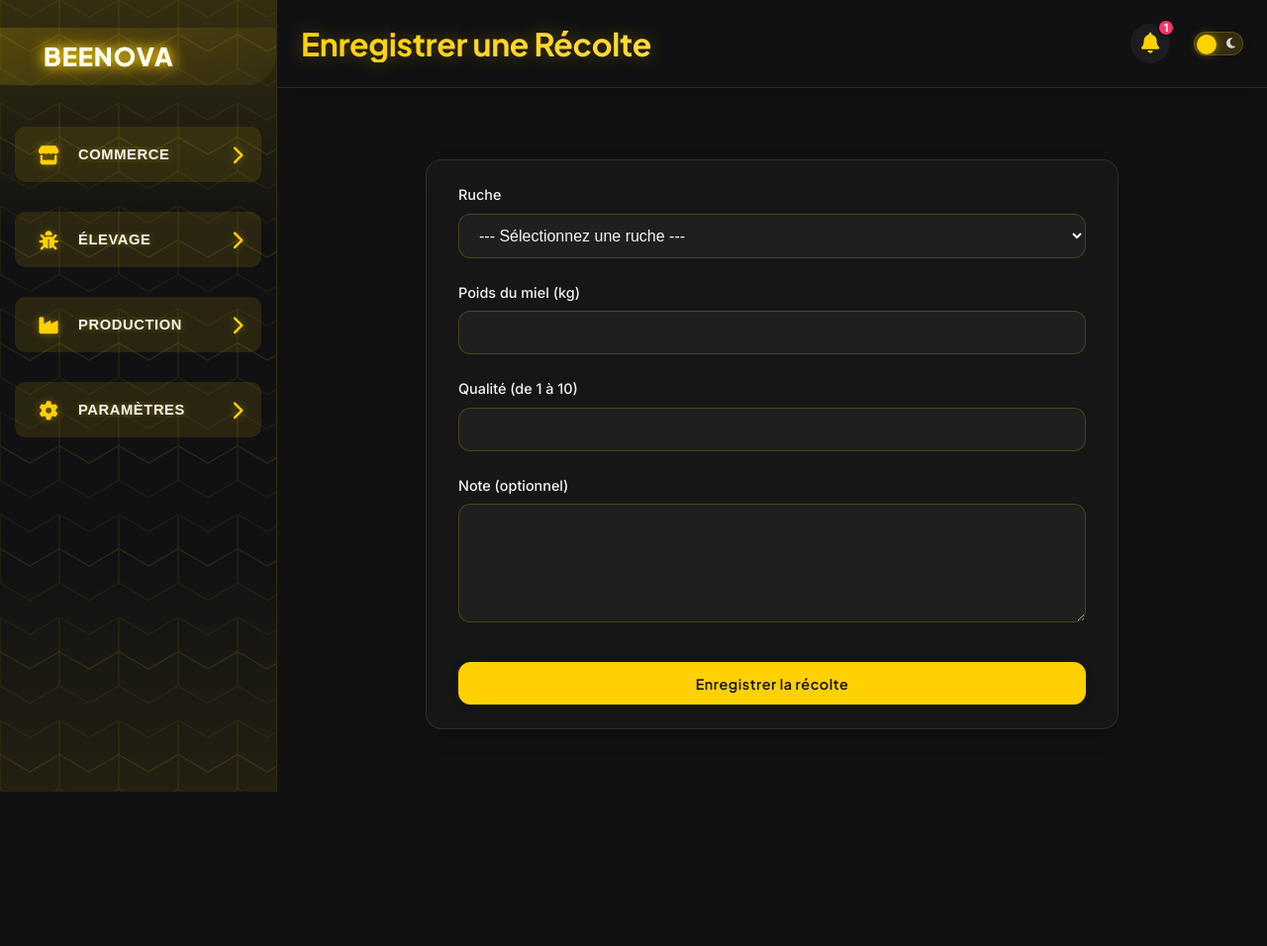
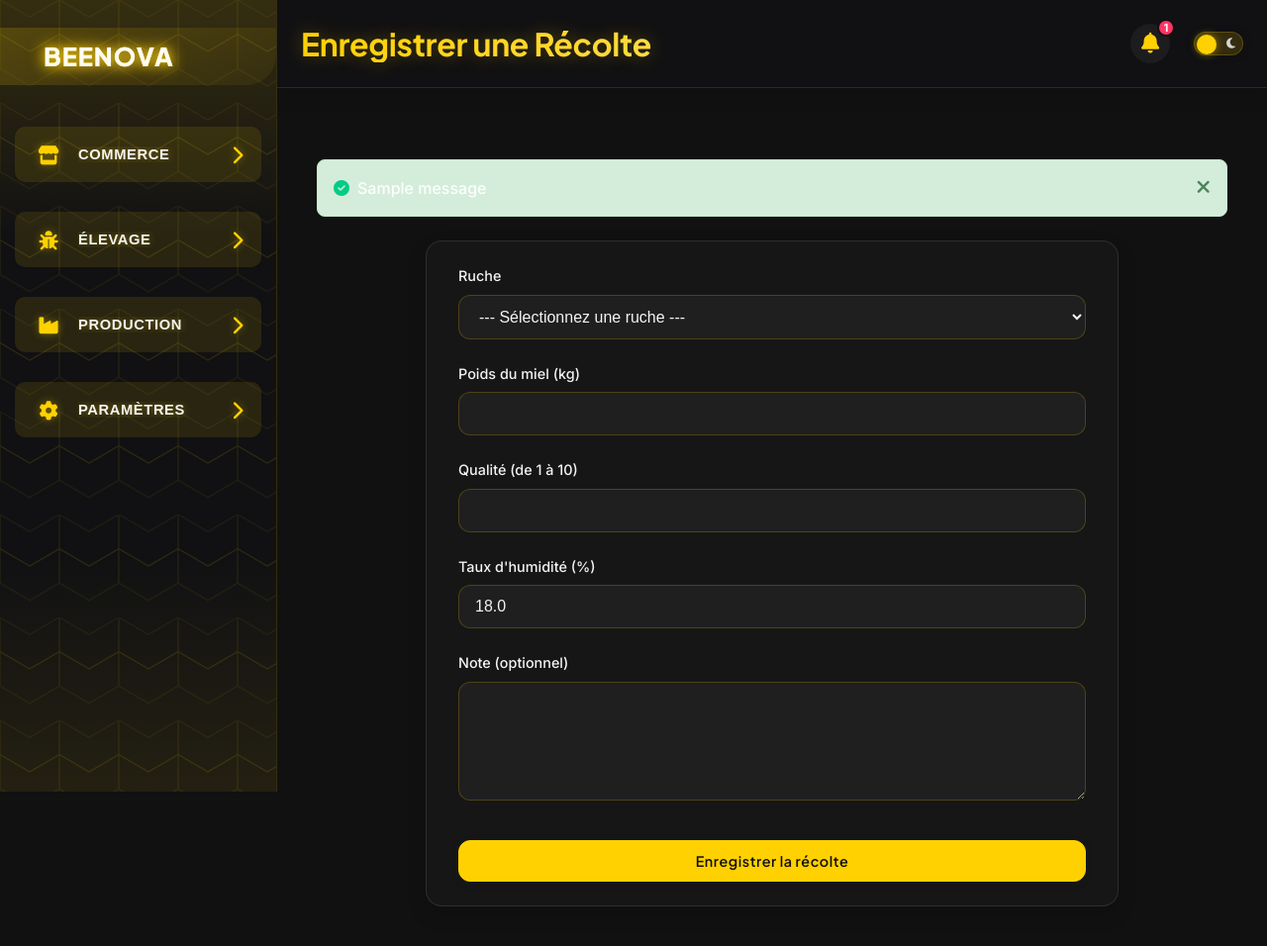
Before and after one commit to razherana/apiculture, a Django app: template projet/templates/production/recolte_form.html in a window 1280 px wide. Shown: the whole page at 99% size. Before the commit the page ends 800 px from the top, so only its background shows below. Run offline with Django 4.2, Linux system fonts and the light colour scheme; the template is opened without the code that fills it: most values are stand-ins (such as "Sample title", 1, 10 or a date in 2020); one stand-in notice (Sample message) is shown.

Commit message:
Recolte form integration

```diff
--- a/projet/templates/production/recolte_form.html
+++ b/projet/templates/production/recolte_form.html
@@ -3,6 +3,29 @@
 {% block page_header %}Enregistrer une Récolte{% endblock %}
 
 {% block content %}
+<!-- Messages d'erreur et de succès -->
+{% if messages %}
+    {% for message in messages %}
+        <div class="alert alert-{{ message.tags }} fade-up" role="alert" style="margin-bottom: 1.5rem;">
+            <div style="display: flex; align-items: center; gap: 0.5rem;">
+                {% if message.tags == 'success' %}
+                    <i class="fas fa-check-circle" style="color: var(--pollen-green);"></i>
+                {% elif message.tags == 'error' %}
+                    <i class="fas fa-exclamation-triangle" style="color: var(--queen-red);"></i>
+                {% elif message.tags == 'warning' %}
+                    <i class="fas fa-exclamation-circle" style="color: var(--honey-primary);"></i>
+                {% else %}
+                    <i class="fas fa-info-circle" style="color: var(--nectar-blue);"></i>
+                {% endif %}
+                <span>{{ message }}</span>
+            </div>
+            <button type="button" class="close-alert" onclick="this.parentElement.remove()">
+                <i class="fas fa-times"></i>
+            </button>
+        </div>
+    {% endfor %}
+{% endif %}
+
 <div class="card" style="max-width: 700px; margin: auto;">
     <form method="post">
         {% csrf_token %}
@@ -22,10 +45,77 @@
             <input type="number" id="qualite" name="qualite" min="1" max="10" required>
         </div>
         <div class="form-group">
+            <label for="taux_humidite">Taux d'humidité (%)</label>
+            <input type="number" id="taux_humidite" name="taux_humidite" step="0.1" min="0" max="100" value="18.0" required>
+        </div>
+        <div class="form-group">
             <label for="note">Note (optionnel)</label>
             <textarea id="note" name="note" rows="4"></textarea>
         </div>
         <button type="submit" class="btn">Enregistrer la récolte</button>
     </form>
 </div>
+
+<style>
+.alert {
+    padding: 1rem;
+    border-radius: 0.5rem;
+    display: flex;
+    align-items: center;
+    justify-content: space-between;
+    margin-bottom: 1rem;
+}
+
+.alert-success {
+    background-color: #d4edda;
+    border: 1px solid #c3e6cb;
+    color: #155724;
+}
+
+.alert-error {
+    background-color: #f8d7da;
+    border: 1px solid #f5c6cb;
+    color: #721c24;
+}
+
+.alert-warning {
+    background-color: #fff3cd;
+    border: 1px solid #ffeaa7;
+    color: #856404;
+}
+
+.alert-info {
+    background-color: #d1ecf1;
+    border: 1px solid #bee5eb;
+    color: #0c5460;
+}
+
+.close-alert {
+    background: none;
+    border: none;
+    font-size: 1.2rem;
+    cursor: pointer;
+    color: inherit;
+    opacity: 0.7;
+}
+
+.close-alert:hover {
+    opacity: 1;
+}
+
+.fade-up {
+    animation: fadeUp 0.3s ease-out;
+}
+
+@keyframes fadeUp {
+    from {
+        opacity: 0;
+        transform: translateY(20px);
+    }
+    to {
+        opacity: 1;
+        transform: translateY(0);
+    }
+}
+</style>
 {% endblock %}
```
Also changed, not shown: projet/views/production/donne.py (+58 -25 lines).
